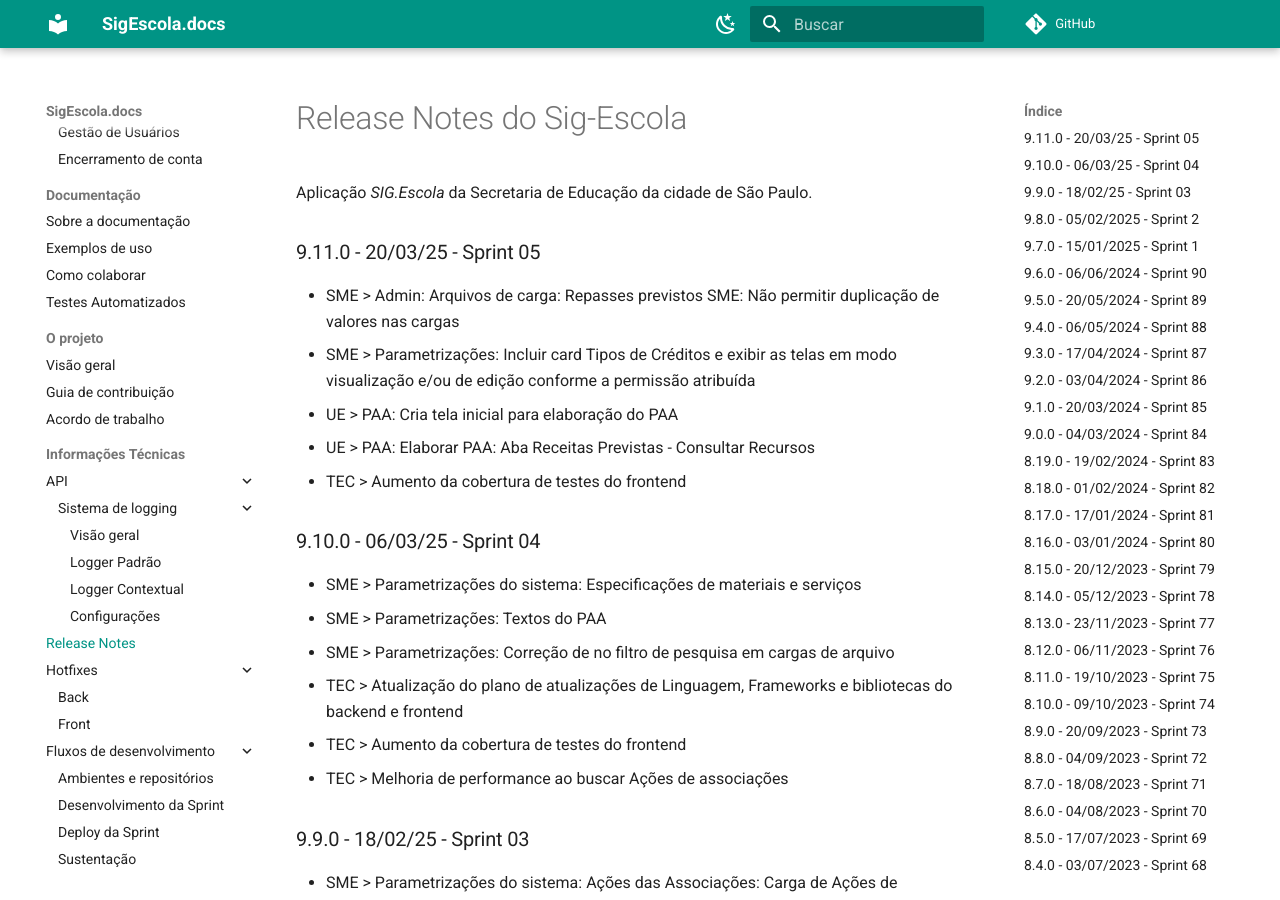
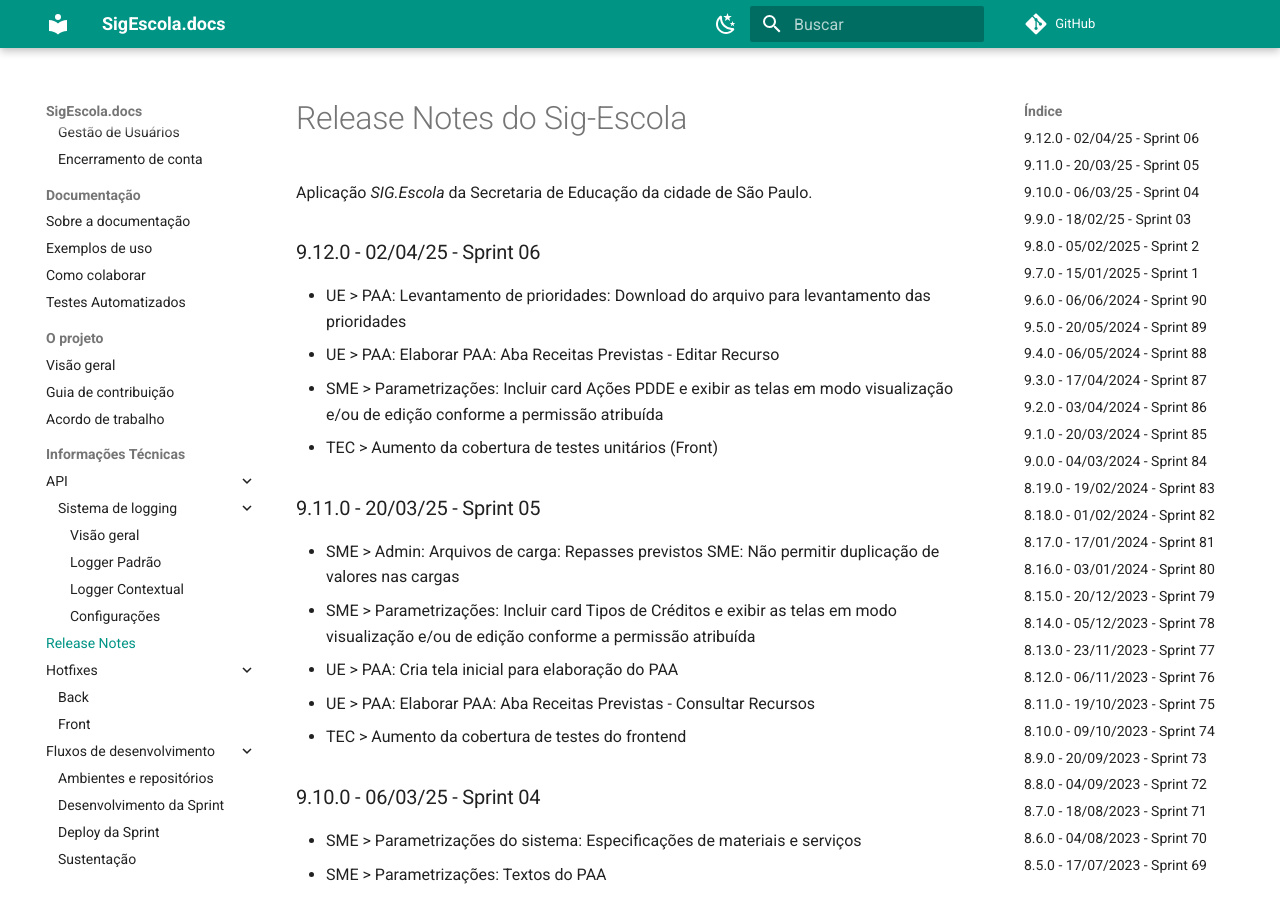
Before and after one commit to prefeiturasp/SME-PTRF-Docs, an MkDocs documentation site: the page built from docs/projeto/release_notes.md, in a window 1280 px wide and 900 px high. Built offline with MkDocs 1.6.1 and Material for MkDocs 9.7.7, drawn with Linux system fonts in a browser that asks for light colours; comment, search, counter and statistics services are not loaded.

Commit message:
Atualização release_notes para sprint 06

```diff
--- a/docs/projeto/release_notes.md
+++ b/docs/projeto/release_notes.md
@@ -1,6 +1,13 @@
 # Release Notes do Sig-Escola
 
 Aplicação *SIG.Escola* da Secretaria de Educação da cidade de São Paulo.
+
+### 9.12.0 - 02/04/25 - Sprint 06
+
+* UE > PAA: Levantamento de prioridades: Download do arquivo para levantamento das prioridades
+* UE > PAA: Elaborar PAA: Aba Receitas Previstas - Editar Recurso
+* SME > Parametrizações: Incluir card Ações PDDE e exibir as telas em modo visualização e/ou de edição conforme a permissão atribuída
+* TEC > Aumento da cobertura de testes unitários (Front)
 
 ### 9.11.0 - 20/03/25 - Sprint 05
 
```
